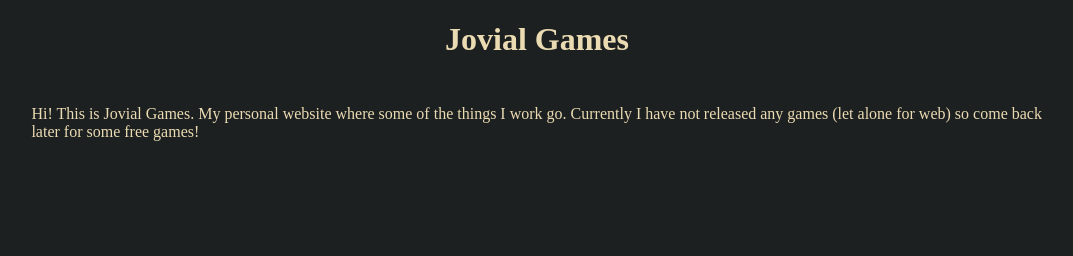
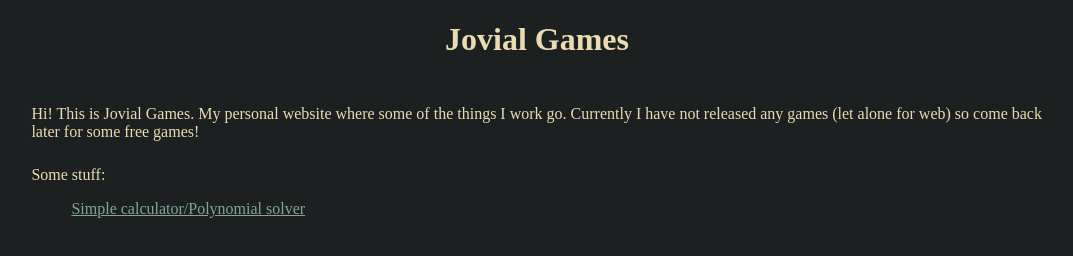
Before and after one commit to jovecodes/Website, a plain HTML site: page index.html in a window 1280 px wide. Shown: the whole page, without its empty margins (103-1176 px from the left). Drawn offline with Linux system fonts and the light colour scheme.

Commit message:
link to polynomial solver

```diff
--- a/index.html
+++ b/index.html
@@ -19,5 +19,14 @@
                 some free games!
             </div>
         </section>
+
+        <section class='fg1'>
+            <div class="padded">
+                Some stuff:
+                <ul>
+                    <a href="./polynomial.html" class="blue">Simple calculator/Polynomial solver</a>
+                </ul>
+            </div>
+        </section>
     </body>
 </html>
```
